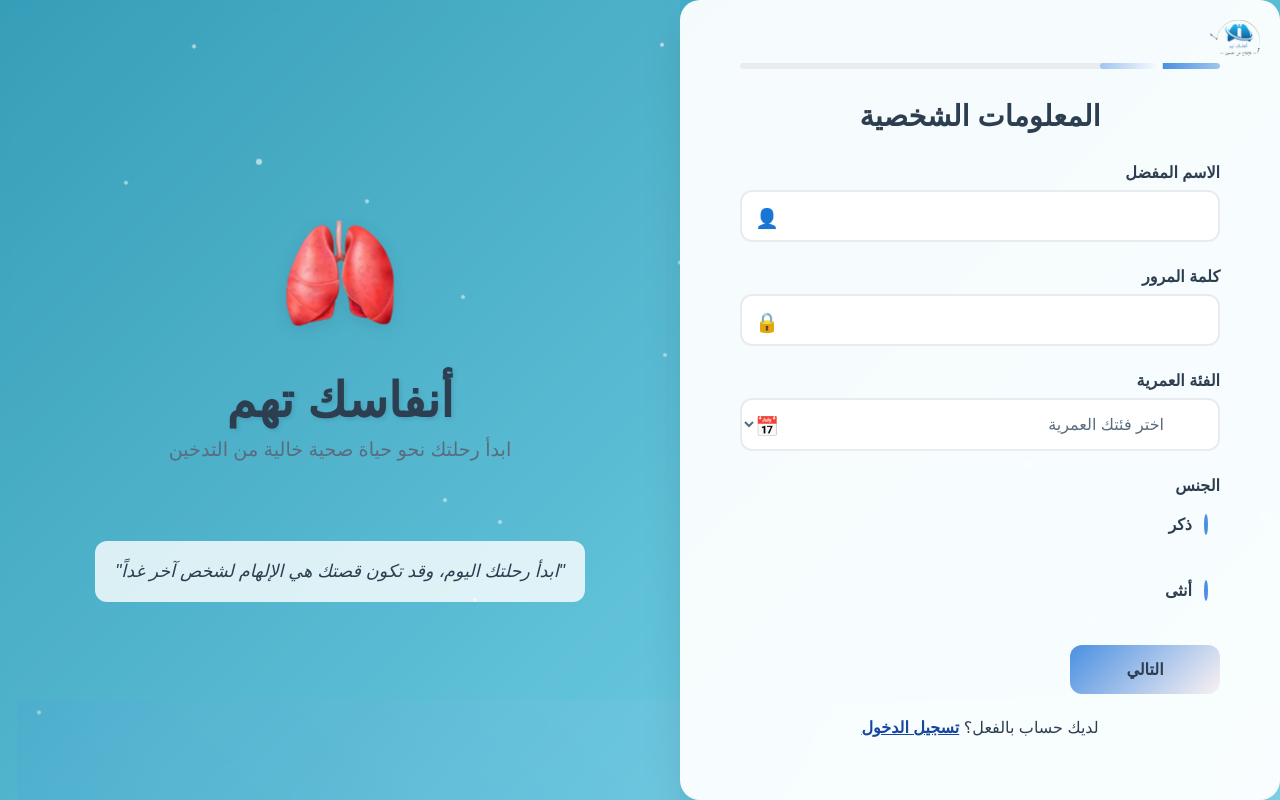
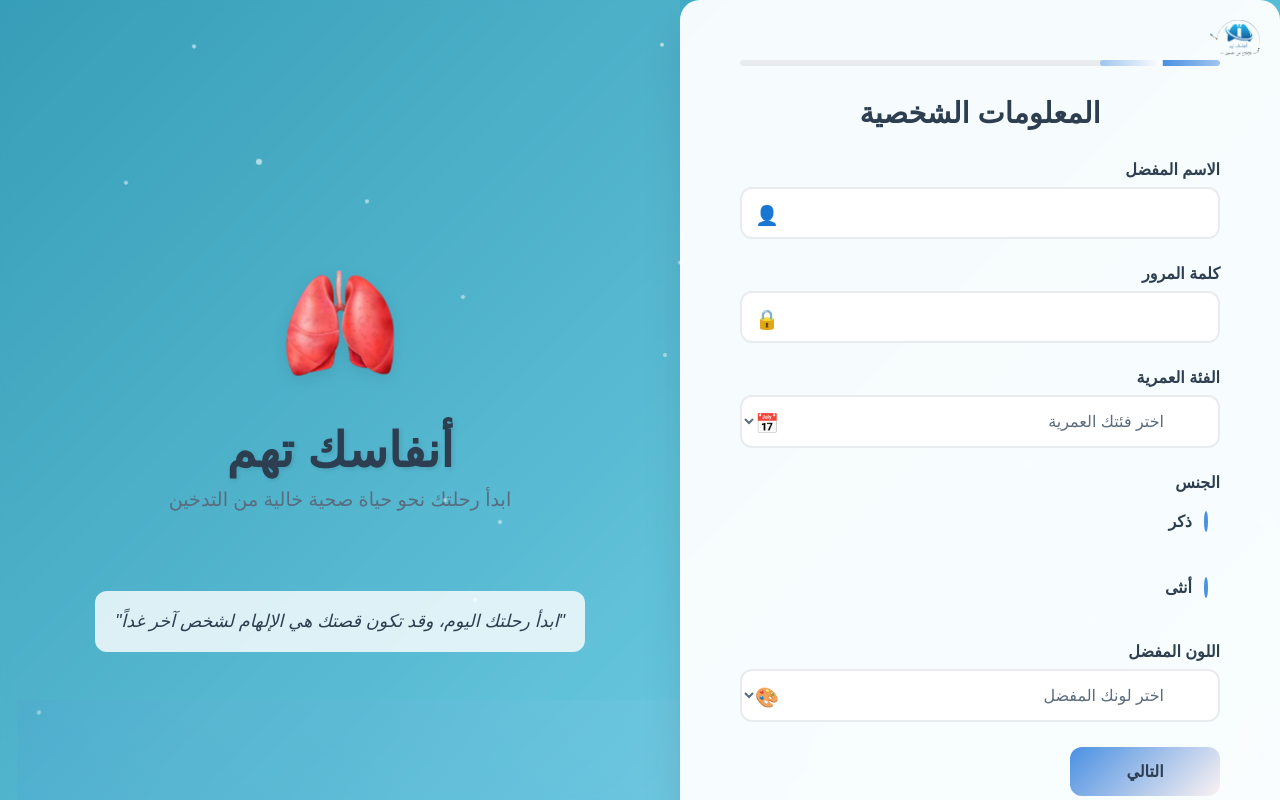
Before and after one commit to ahmed872/anfask-thm1, a Next.js app: page /register in a window 1280 px wide. Built offline with nearby package versions, Linux system fonts and the light colour scheme.

Commit message:
feat(register): add quitAttempts and favoriteColor questions; validate and persist to Firestore

```diff
--- a/app/register/page.tsx
+++ b/app/register/page.tsx
@@ -19,6 +19,8 @@ interface FormData {
   dailyCigarettes: number | "";
   dataConsent: boolean;
   communityRules: boolean;
+  quitAttempts: string; // كم مرة حاولت الإقلاع
+  favoriteColor: string; // اللون المفضل
 }
 
 const RegistrationPage: React.FC = () => {
@@ -37,6 +39,8 @@ const RegistrationPage: React.FC = () => {
     password: '',
     dataConsent: false,
     communityRules: false,
+    quitAttempts: '',
+    favoriteColor: ''
   });
   const [usernameError, setUsernameError] = useState('');
   const [showSuccess, setShowSuccess] = useState<boolean>(false);
@@ -390,6 +394,28 @@ const checked = (e.target as HTMLInputElement).checked;
                   </div>
                 </div>
 
+                <div className="form-group">
+                  <label htmlFor="favoriteColor">اللون المفضل</label>
+                  <select
+                    id="favoriteColor"
+                    name="favoriteColor"
+                    value={formData.favoriteColor}
+                    onChange={handleChange}
+                    required
+                  >
+                    <option value="">اختر لونك المفضل</option>
+                    <option value="blue">أزرق</option>
+                    <option value="green">أخضر</option>
+                    <option value="red">أحمر</option>
+                    <option value="purple">بنفسجي</option>
+                    <option value="orange">برتقالي</option>
+                    <option value="black">أسود</option>
+                    <option value="white">أبيض</option>
+                    <option value="other">آخر</option>
+                  </select>
+                  <div className="field-icon">🎨</div>
+                </div>
+
                 <button type="button" className="next-btn" onClick={nextStep}>
                   التالي
                 </button>
@@ -530,6 +556,24 @@ const checked = (e.target as HTMLInputElement).checked;
                 </div>
 
                 <div className="form-group">
+                  <label htmlFor="quitAttempts">كم مرة حاولت الإقلاع عن التدخين؟</label>
+                  <select
+                    id="quitAttempts"
+                    name="quitAttempts"
+                    value={formData.quitAttempts}
+                    onChange={handleChange}
+                    required
+                  >
+                    <option value="">اختر عدد المحاولات</option>
+                    <option value="never">لم أحاول من قبل</option>
+                    <option value="1">مرة واحدة</option>
+                    <option value="2-3">مرتان إلى ثلاث مرات</option>
+                    <option value=">3">أكثر من ثلاث مرات</option>
+                  </select>
+                  <div className="field-icon">🧭</div>
+                </div>
+
+                <div className="form-group">
                   <label htmlFor="dailyCigarettes">عدد السجائر اليومي</label>
                   <input
                     type="number"
```
